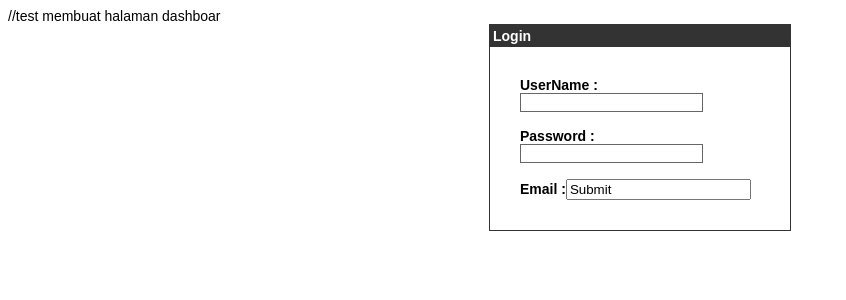
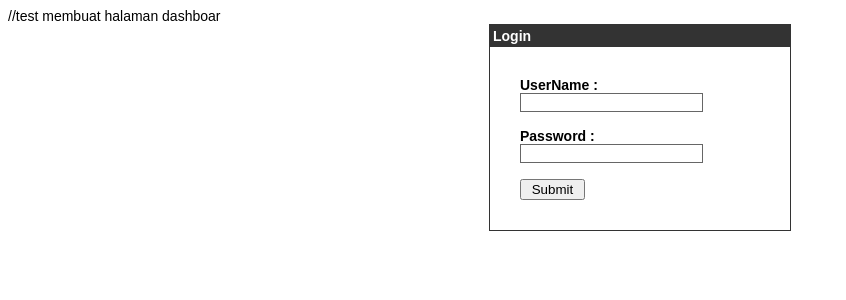
Before and after one commit to sigit10/Chatboot, a PHP site: page /login.php in a window 1280 px wide. Shown: the top 300 px of the page, without its empty margins (0-846 px from the left). Run offline with PHP 8.4, Linux system fonts and the light colour scheme; data that the repository does not hold is empty; a stand-in replaces the project's code that opens the database connection.

Commit message:
menghapus label email

```diff
--- a/login.php
+++ b/login.php
@@ -62,7 +62,7 @@
                <form action = "" method = "post">
                   <label>UserName  :</label><input type = "text" name = "username" class = "box"/><br /><br />
                   <label>Password  :</label><input type = "password" name = "password" class = "box" /><br/><br />
-		  <label>Email 	   :</label><input type = "email" name ="email" class
+
                   <input type = "submit" value = " Submit "/><br />
                </form>
 
```
